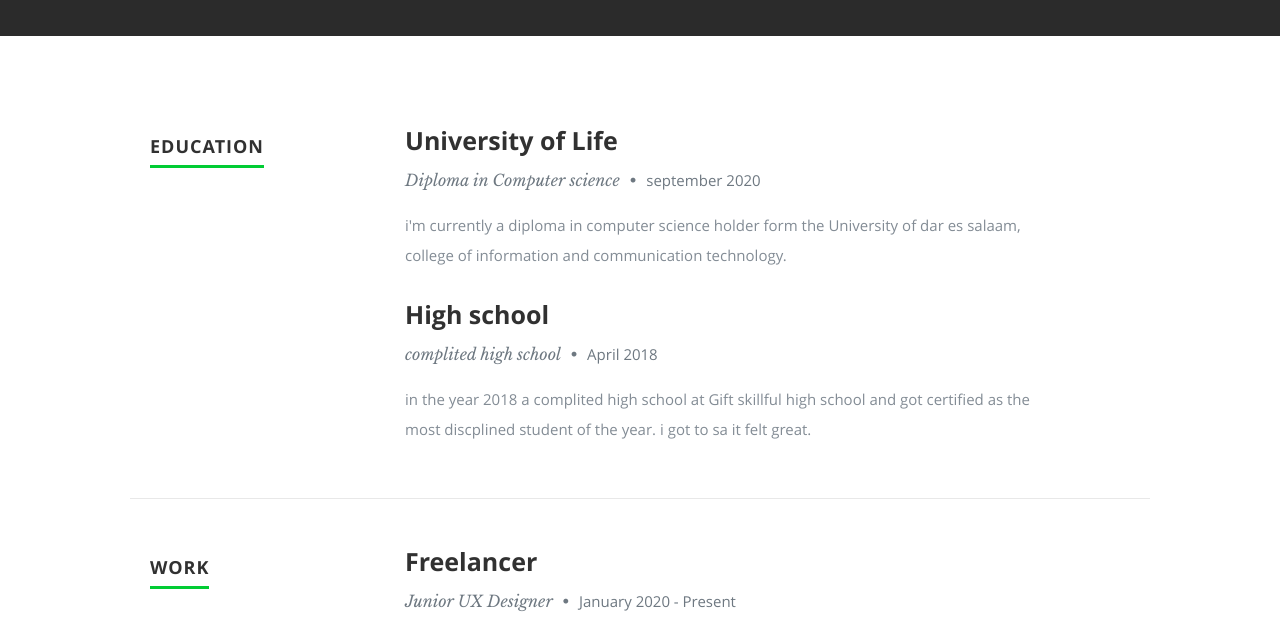
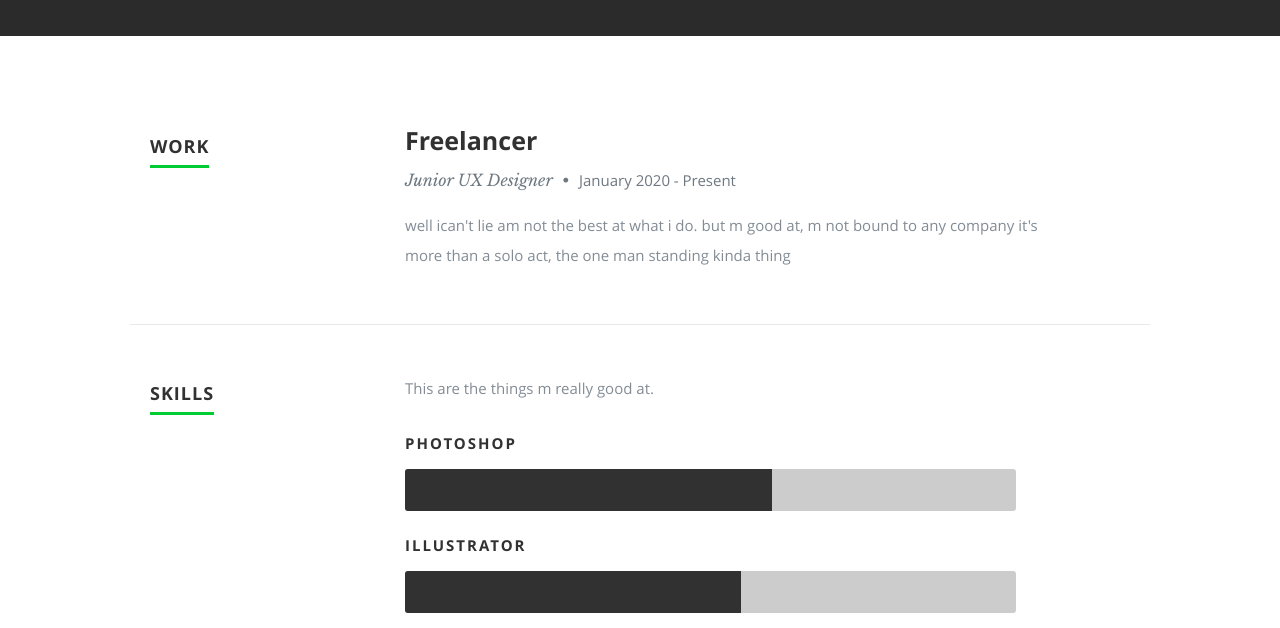
Before and after one commit to Lemick98/lemick.me, a plain HTML site: page index.html in a window 1280 px wide. Shown: the part 1280-1908 px from the top of the page. Drawn offline with nearby package versions, Linux system fonts and the light colour scheme; a web font is replaced by a local one.

Commit message:
Update index.html

```diff
--- a/index.html
+++ b/index.html
@@ -132,47 +132,6 @@
 
       <!-- Education
       ----------------------------------------------- -->
-      <div class="row education">
-
-         <div class="three columns header-col">
-            <h1><span>Education</span></h1>
-         </div>
-
-         <div class="nine columns main-col">
-
-            <div class="row item">
-
-               <div class="twelve columns">
-
-                  <h3>University of Life</h3>
-                  <p class="info">Diploma in Computer science <span>&bull;</span> <em class="date">september 2020</em></p>
-
-                  <p>
-                  i'm currently a diploma in computer science holder form the University of dar es salaam, college of information and communication technology.
-                  </p>
-
-               </div>
-
-            </div> <!-- item end -->
-
-            <div class="row item">
-
-               <div class="twelve columns">
-
-                  <h3>High school</h3>
-                  <p class="info">complited high school <span>&bull;</span> <em class="date">April 2018</em></p>
-
-                  <p>
-                  in the year 2018 a complited high school at Gift skillful high school and got certified as the most discplined student of the year. i got to sa it felt great.
-                  </p>
-
-               </div>
-
-            </div> <!-- item end -->
-
-         </div> <!-- main-col end -->
-
-      </div> <!-- End Education -->
 
 
       <!-- Work
```
